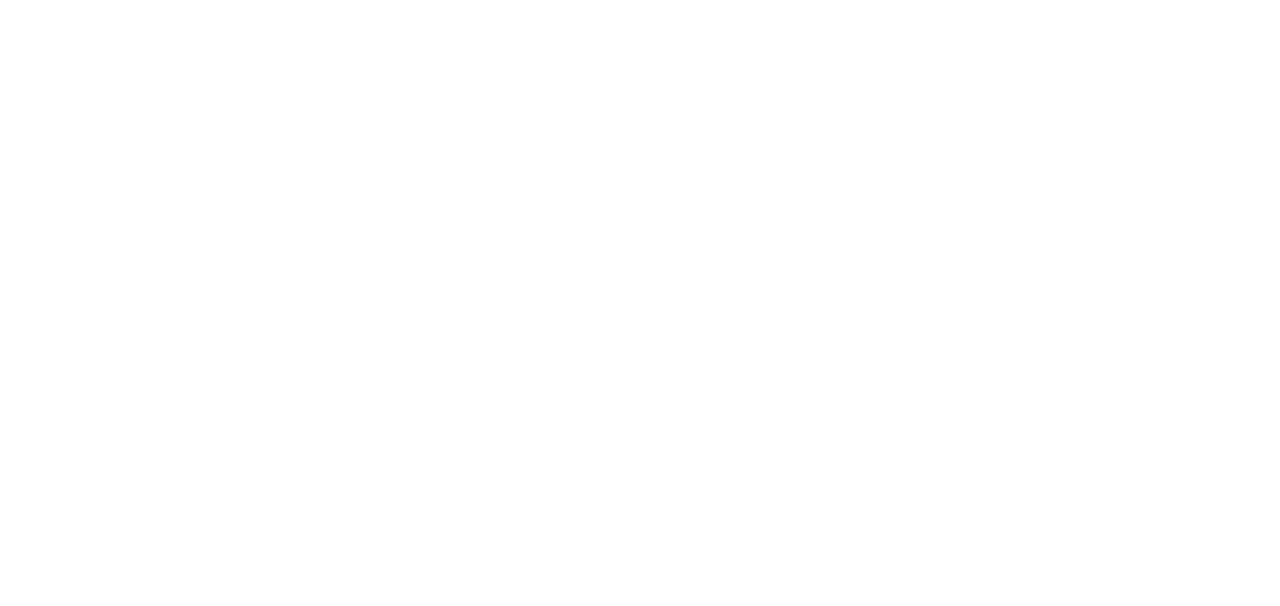
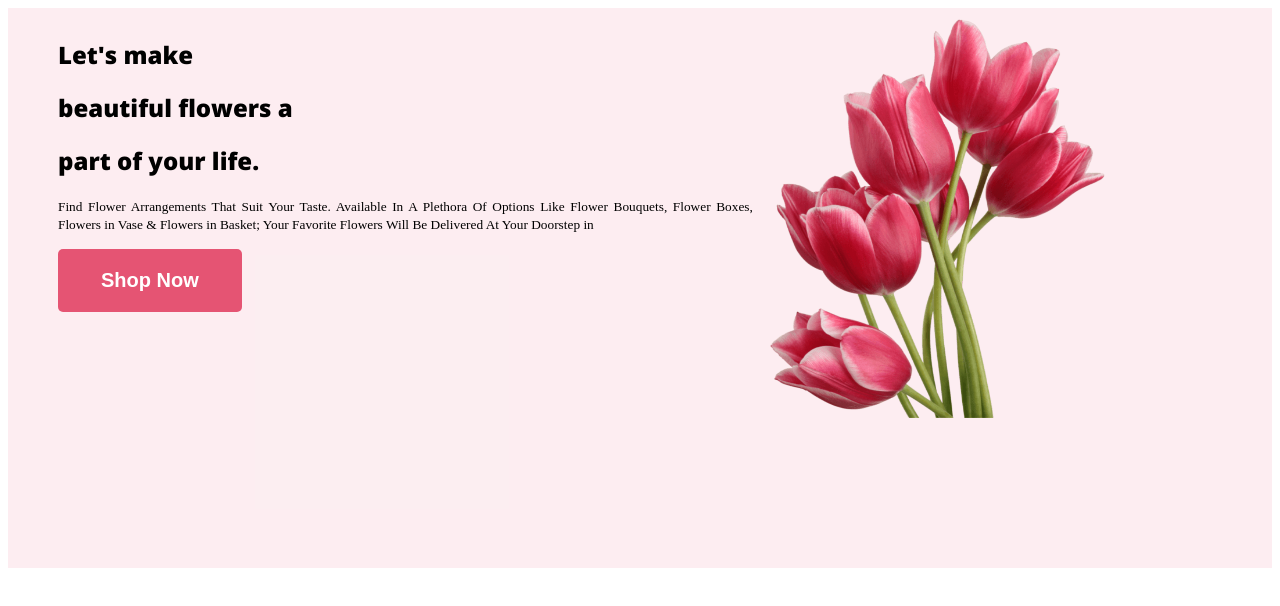
Before and after one commit to Rahid08/my-assignment-1, a plain HTML site: page index.html in a window 1280 px wide. Drawn offline with nearby package versions, Linux system fonts and the light colour scheme.

Commit message:
banner added

```diff
--- a/index.html
+++ b/index.html
@@ -4,6 +4,39 @@
     <meta charset="UTF-8" />
     <meta name="viewport" content="width=device-width, initial-scale=1.0" />
     <title>My flower shop</title>
+
+    <link rel="preconnect" href="https://fonts.googleapis.com" />
+    <link rel="preconnect" href="https://fonts.gstatic.com" crossorigin />
+    <link
+      href="https://fonts.googleapis.com/css2?family=Open+Sans:wght@800&display=swap"
+      rel="stylesheet"
+    />
+
+    <link rel="stylesheet" href="style.css" />
   </head>
-  <body></body>
+  <body>
+    <header class="header">
+      <div class="banner">
+        <div class="banner-item">
+        <h2 class="nav-title">
+          Let's make
+        </h2>
+        <h2>beautiful flowers a</h2>
+        <h2>part of your life.</h2>
+
+        <p><small>
+          Find Flower Arrangements That Suit Your Taste. Available In A Plethora
+          Of Options Like Flower Bouquets, Flower Boxes, Flowers in Vase &
+          Flowers in Basket; Your Favorite Flowers Will Be Delivered At Your
+          Doorstep in</small>
+        </p>
+        <button class="btn-primary">Shop Now</button>
+      </div>
+      <img class="img-no-1" src="Flower Asset/pngwing 10.png" alt="">
+    </div>
+    </header>
+
+    <main></main>
+    <footer></footer>
+  </body>
 </html>
--- /dev/null
+++ b/style.css
@@ -0,0 +1,21 @@
+div  h2{font-family: 'Open Sans', sans-serif;
+font-family: 'Open Sans', sans-serif;}
+.btn-primary{
+    border-radius: 5px ;
+    background: #E55473;
+    border: 0px;
+    color: white;
+    font-size: 20px;
+    font-weight: 700;
+    padding: 20px 43px ;
+
+}
+.header{background-color:  #E554731A;
+}
+.banner{padding: 10px 150px 150px 50px ;
+display: flex;
+text-align: flex;}
+.banner-item{text-align:justify;}
+
+.banner .img-no-1{width: 635px;
+height: 400px;}
```
Also changed, not shown: Flower Asset/Flower 01.png (added), Flower Asset/Group 57.png (added), Flower Asset/Group 58.png (added), Flower Asset/Group 59.png (added), Flower Asset/Rectangle 4.png (added), Flower Asset/Rectangle 5.png (added), Flower Asset/Rectangle 6.png (added), Flower Asset/Rectangle 9.png (added), Flower Asset/pngwing 10.png (added), Flower Asset/pngwing 5.png (added), Flower Asset/pngwing 6.png (added), Flower Asset/pngwing 7.png (added), Flower Asset/pngwing 8.png (added).
